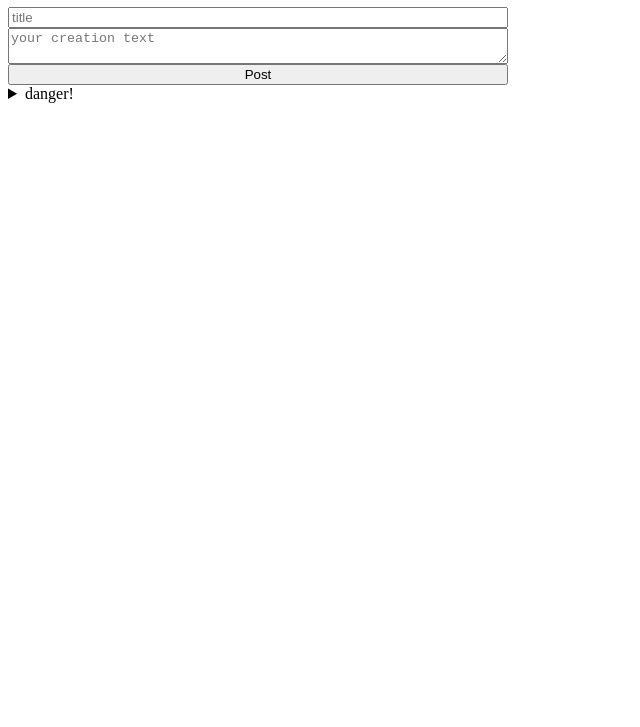
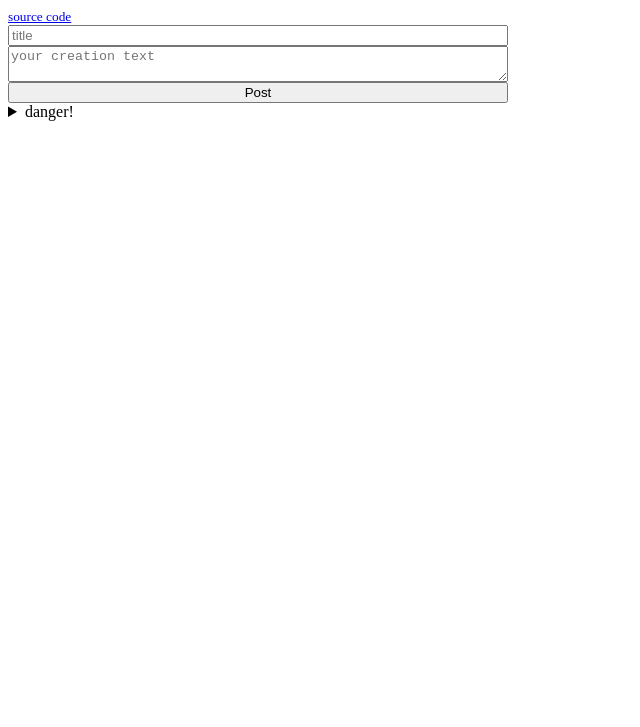
Before and after one commit to iliazeus/puddle, a plain HTML site: page index.html in a window 1280 px wide. Shown: the part 73-800 px from the top of the page, without its empty margins (0-640 px from the left). Drawn offline with Linux system fonts and the light colour scheme; no server answers.

Commit message:
add a link to source code

```diff
--- a/index.html
+++ b/index.html
@@ -7,6 +7,7 @@
   </head>
   <body>
     <h1>Ilia's Own Puddle</h1>
+    <small><a href="https://github.com/iliazeus/puddle/">source code</a></small>
     <div id="creations"></div>
 
     <form id="post" style="display: flex; flex-flow: column; max-width: 500px">
```
